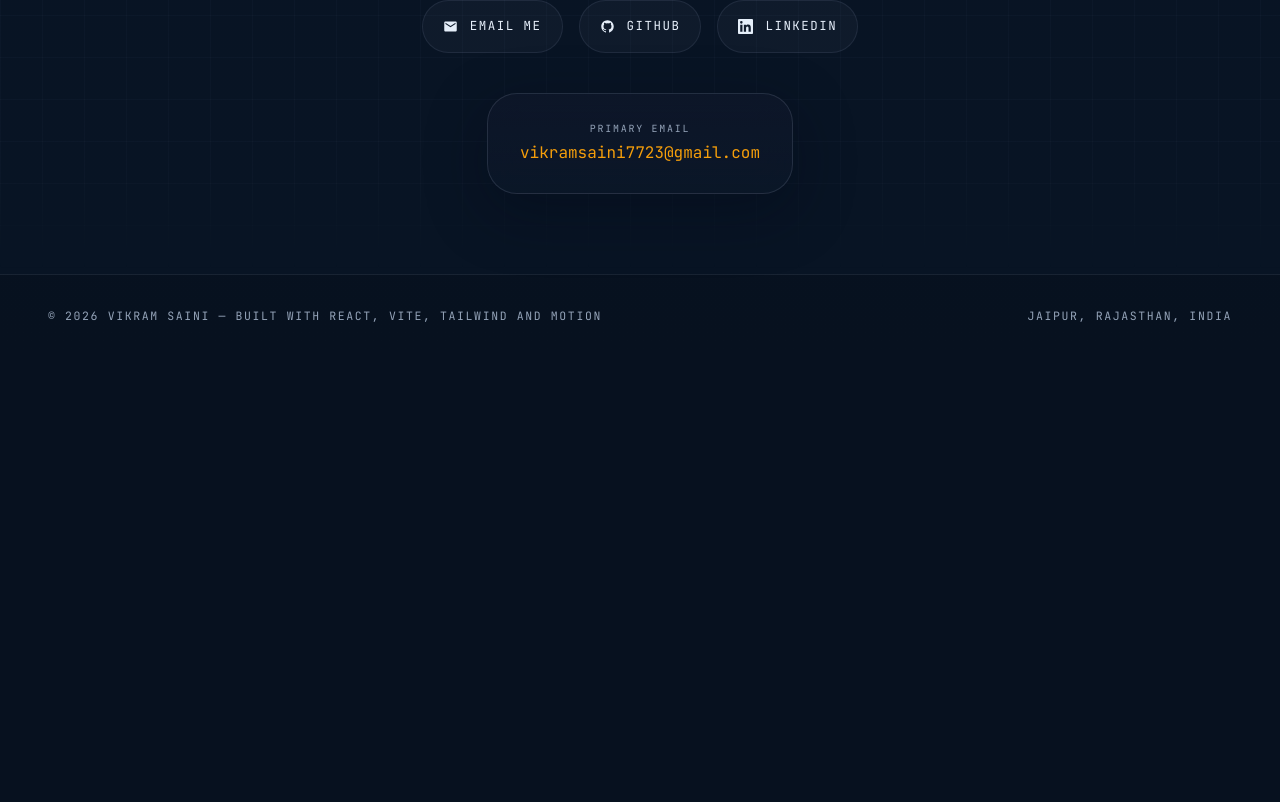
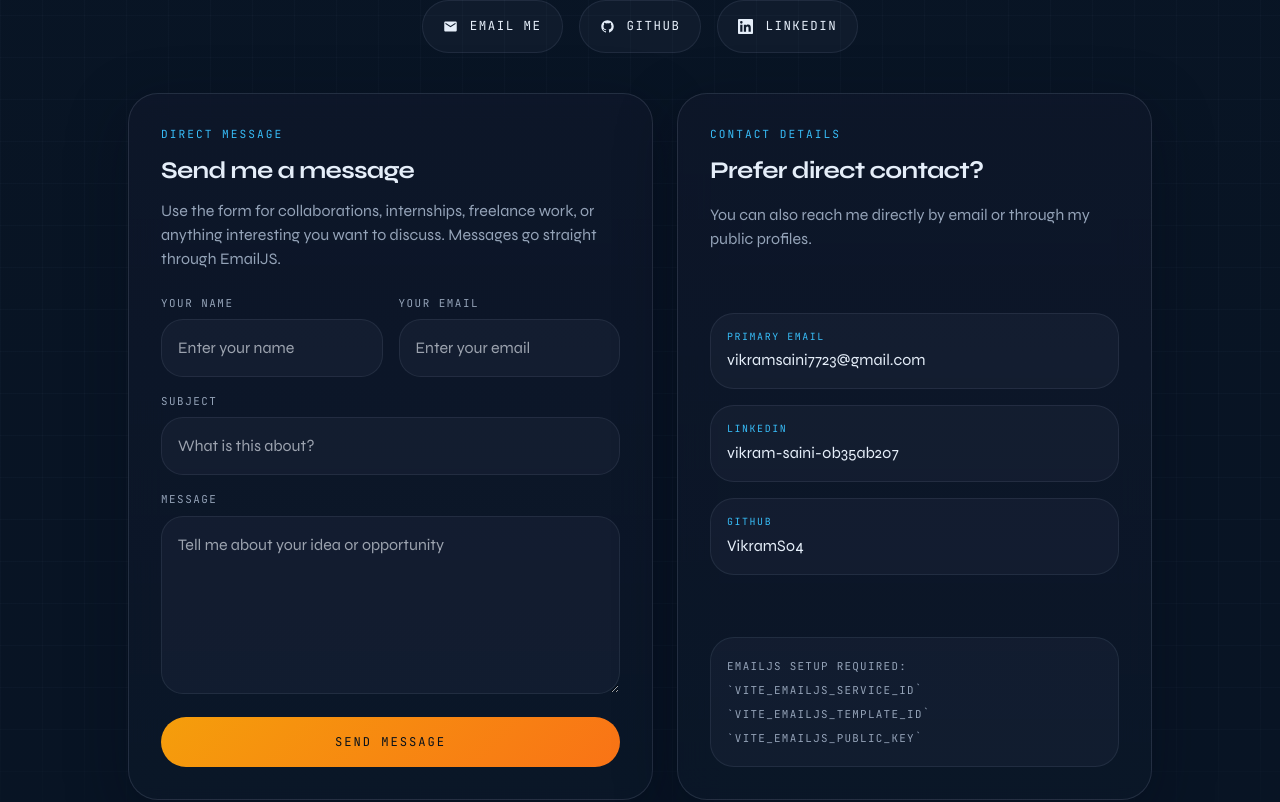
Before and after one commit to VikramS04/Portfolio, a React (Vite) app: page / in a window 1280 px wide. Shown: the part 6058-6860 px from the top of the page. Before the commit the page ends 6414 px from the top, so only its background shows below. Built offline with nearby package versions, Linux system fonts and the light colour scheme; no server answers; the HTML template or start-up script is replaced by a standard one.

Commit message:
Contact form added

```diff
--- a/package.json
+++ b/package.json
@@ -3,6 +3,7 @@
   "version": "1.0.0",
   "private": true,
   "dependencies": {
+    "@emailjs/browser": "^4.4.1",
     "framer-motion": "^11.0.0",
     "gsap": "^3.12.2",
     "react": "^18.2.0",
--- a/src/components/Contact.jsx
+++ b/src/components/Contact.jsx
@@ -1,5 +1,6 @@
 import React from 'react';
 import { motion } from 'framer-motion';
+import emailjs from '@emailjs/browser';
 import SectionHeader from './SectionHeader';
 import { siteContent } from '../content/siteContent';
 
@@ -34,6 +35,73 @@ const links = [
 ];
 
 export default function Contact() {
+  const [form, setForm] = React.useState({
+    name: '',
+    email: '',
+    subject: '',
+    message: '',
+  });
+  const [isSending, setIsSending] = React.useState(false);
+  const [status, setStatus] = React.useState({ type: '', text: '' });
+
+  const serviceId = import.meta.env.VITE_EMAILJS_SERVICE_ID;
+  const templateId = import.meta.env.VITE_EMAILJS_TEMPLATE_ID;
+  const publicKey = import.meta.env.VITE_EMAILJS_PUBLIC_KEY;
+
+  function handleChange(event) {
+    const { name, value } = event.target;
+    setForm((current) => ({ ...current, [name]: value }));
+  }
+
+  async function handleSubmit(event) {
+    event.preventDefault();
+    setStatus({ type: '', text: '' });
+
+    if (!serviceId || !templateId || !publicKey) {
+      setStatus({
+        type: 'error',
+        text: 'EmailJS is not configured yet. Add the Vite env values to enable sending.',
+      });
+      return;
+    }
+
+    setIsSending(true);
+
+    try {
+      await emailjs.send(
+        serviceId,
+        templateId,
+        {
+          from_name: form.name,
+          from_email: form.email,
+          subject: form.subject,
+          message: form.message,
+          to_name: siteContent.name,
+          reply_to: form.email,
+        },
+        publicKey
+      );
+
+      setForm({
+        name: '',
+        email: '',
+        subject: '',
+        message: '',
+      });
+      setStatus({
+        type: 'success',
+        text: 'Message sent successfully. I will get back to you soon.',
+      });
+    } catch (error) {
+      setStatus({
+        type: 'error',
+        text: 'Something went wrong while sending the message. Please try again or email me directly.',
+      });
+    } finally {
+      setIsSending(false);
+    }
+  }
+
   return (
     <section id="contact" className="section-shell px-6 py-20 text-center md:px-12" style={{ background: 'rgba(11,23,40,0.58)' }}>
       <div className="mx-auto max-w-5xl">
@@ -84,23 +152,188 @@ export default function Contact() {
           whileInView={{ opacity: 1, y: 0 }}
           viewport={{ once: true }}
           transition={{ duration: 0.7, delay: 0.35 }}
-          className="glass-panel inline-flex flex-col items-center gap-5 rounded-[30px] px-8 py-7 md:flex-row"
+          className="grid gap-6 md:grid-cols-[1.05fr_0.95fr]"
         >
-          <div>
-            <div className="mb-1 font-mono text-[0.62rem] uppercase tracking-[0.18em]" style={{ color: 'var(--muted)' }}>
-              PRIMARY EMAIL
+          <div className="glass-panel rounded-[30px] p-6 text-left md:p-8">
+            <div className="mb-3 font-mono text-[0.7rem] uppercase tracking-[0.18em]" style={{ color: 'var(--accent2)' }}>
+              Direct Message
             </div>
-            <a
-              href={`mailto:${siteContent.email}`}
-              className="font-mono text-sm no-underline md:text-base"
-              style={{ color: 'var(--accent)' }}
+            <h3 className="mb-3 text-2xl font-bold tracking-[-0.03em]">Send me a message</h3>
+            <p className="mb-6 text-sm leading-7 md:text-base" style={{ color: 'var(--muted)' }}>
+              Use the form for collaborations, internships, freelance work, or anything interesting
+              you want to discuss. Messages go straight through EmailJS.
+            </p>
+
+            <form onSubmit={handleSubmit} className="grid gap-4">
+              <div className="grid gap-4 md:grid-cols-2">
+                <Field
+                  label="Your Name"
+                  name="name"
+                  value={form.name}
+                  onChange={handleChange}
+                  placeholder="Enter your name"
+                />
+                <Field
+                  label="Your Email"
+                  name="email"
+                  type="email"
+                  value={form.email}
+                  onChange={handleChange}
+                  placeholder="Enter your email"
+                />
+              </div>
+
+              <Field
+                label="Subject"
+                name="subject"
+                value={form.subject}
+                onChange={handleChange}
+                placeholder="What is this about?"
+              />
+
+              <Field
+                label="Message"
+                name="message"
+                value={form.message}
+                onChange={handleChange}
+                placeholder="Tell me about your idea or opportunity"
+                multiline
+              />
+
+              <button
+                type="submit"
+                disabled={isSending}
+                className="inline-flex items-center justify-center rounded-full px-5 py-4 font-mono text-[0.76rem] uppercase tracking-[0.16em] transition-all duration-200"
+                style={{
+                  background: isSending
+                    ? 'rgba(148,163,184,0.14)'
+                    : 'linear-gradient(135deg, var(--accent), #f97316)',
+                  color: isSending ? 'var(--muted)' : '#08111b',
+                  border: 'none',
+                  cursor: isSending ? 'not-allowed' : 'pointer',
+                }}
+              >
+                {isSending ? 'Sending...' : 'Send Message'}
+              </button>
+
+              {status.text && (
+                <div
+                  className="rounded-2xl px-4 py-3 text-sm leading-6"
+                  style={{
+                    background:
+                      status.type === 'success'
+                        ? 'rgba(52,211,153,0.12)'
+                        : 'rgba(248,113,113,0.12)',
+                    border:
+                      status.type === 'success'
+                        ? '1px solid rgba(52,211,153,0.18)'
+                        : '1px solid rgba(248,113,113,0.18)',
+                    color: status.type === 'success' ? 'var(--accent3)' : '#fca5a5',
+                  }}
+                >
+                  {status.text}
+                </div>
+              )}
+            </form>
+          </div>
+
+          <div className="glass-panel flex flex-col justify-between rounded-[30px] p-6 text-left md:p-8">
+            <div>
+              <div className="mb-3 font-mono text-[0.7rem] uppercase tracking-[0.18em]" style={{ color: 'var(--accent2)' }}>
+                Contact Details
+              </div>
+              <h3 className="mb-4 text-2xl font-bold tracking-[-0.03em]">Prefer direct contact?</h3>
+              <p className="mb-6 text-sm leading-7 md:text-base" style={{ color: 'var(--muted)' }}>
+                You can also reach me directly by email or through my public profiles.
+              </p>
+            </div>
+
+            <div className="space-y-4">
+              <InfoCard label="Primary Email" value={siteContent.email} href={`mailto:${siteContent.email}`} />
+              <InfoCard label="LinkedIn" value="vikram-saini-0b35ab207" href={siteContent.linkedin} />
+              <InfoCard label="GitHub" value="VikramS04" href={siteContent.github} />
+            </div>
+
+            <div
+              className="mt-6 rounded-[24px] px-4 py-4 font-mono text-[0.68rem] leading-6 uppercase tracking-[0.12em]"
+              style={{
+                background: 'rgba(148,163,184,0.05)',
+                border: '1px solid rgba(148,163,184,0.12)',
+                color: 'var(--muted)',
+              }}
             >
-              {siteContent.email}
-            </a>
+              EmailJS setup required:
+              <br />
+              `VITE_EMAILJS_SERVICE_ID`
+              <br />
+              `VITE_EMAILJS_TEMPLATE_ID`
+              <br />
+              `VITE_EMAILJS_PUBLIC_KEY`
+            </div>
           </div>
         </motion.div>
       </div>
     </section>
+  );
+}
+
+function Field({
+  label,
+  name,
+  type = 'text',
+  value,
+  onChange,
+  placeholder,
+  multiline = false,
+}) {
+  const sharedProps = {
+    name,
+    value,
+    onChange,
+    placeholder,
+    required: true,
+    className:
+      'w-full rounded-[22px] border px-4 py-4 text-sm outline-none transition-all duration-200 md:text-base',
+    style: {
+      background: 'rgba(148,163,184,0.05)',
+      borderColor: 'rgba(148,163,184,0.12)',
+      color: 'var(--text)',
+    },
+  };
+
+  return (
+    <label className="block text-left">
+      <span className="mb-2 block font-mono text-[0.68rem] uppercase tracking-[0.14em]" style={{ color: 'var(--muted)' }}>
+        {label}
+      </span>
+      {multiline ? (
+        <textarea {...sharedProps} rows={6} />
+      ) : (
+        <input {...sharedProps} type={type} />
+      )}
+    </label>
+  );
+}
+
+function InfoCard({ label, value, href }) {
+  return (
+    <a
+      href={href}
+      target={href.startsWith('mailto:') ? '_self' : '_blank'}
+      rel="noreferrer"
+      className="block rounded-[24px] px-4 py-4 no-underline transition-all duration-200"
+      style={{
+        background: 'rgba(148,163,184,0.05)',
+        border: '1px solid rgba(148,163,184,0.12)',
+      }}
+    >
+      <div className="mb-1 font-mono text-[0.62rem] uppercase tracking-[0.16em]" style={{ color: 'var(--accent2)' }}>
+        {label}
+      </div>
+      <div className="break-all text-sm md:text-base" style={{ color: 'var(--text)' }}>
+        {value}
+      </div>
+    </a>
   );
 }
 
```
Also changed, not shown: 4 other files (tests, documents, lock files or other folders).
